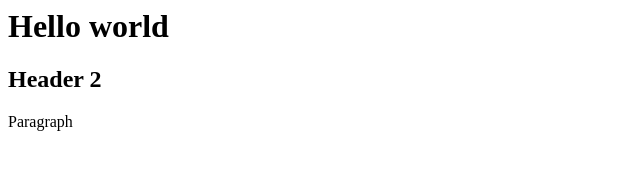
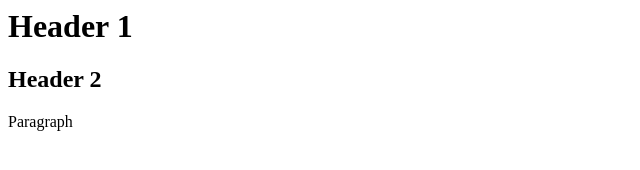
Before and after one commit to joo722/Web-Design, a plain HTML site: page index.html in a window 1280 px wide. Shown: the whole page, without its empty margins (0-640 px from the left). Drawn offline with Linux system fonts and the light colour scheme.

Commit message:
Revert 574909b..03e7c5d
This rolls back to commit 574909b6447febebce7c8b23a70b672ef7b7f95e.

```diff
--- a/index.html
+++ b/index.html
@@ -3,7 +3,7 @@
 	<title>Day 1</title>
 </head>
 <body>
-	<h1>Hello world</h1>
+	<h1>Header 1</h1>
 	<h2>Header 2</h2>
 	<p>Paragraph</p>
 </body>
```
